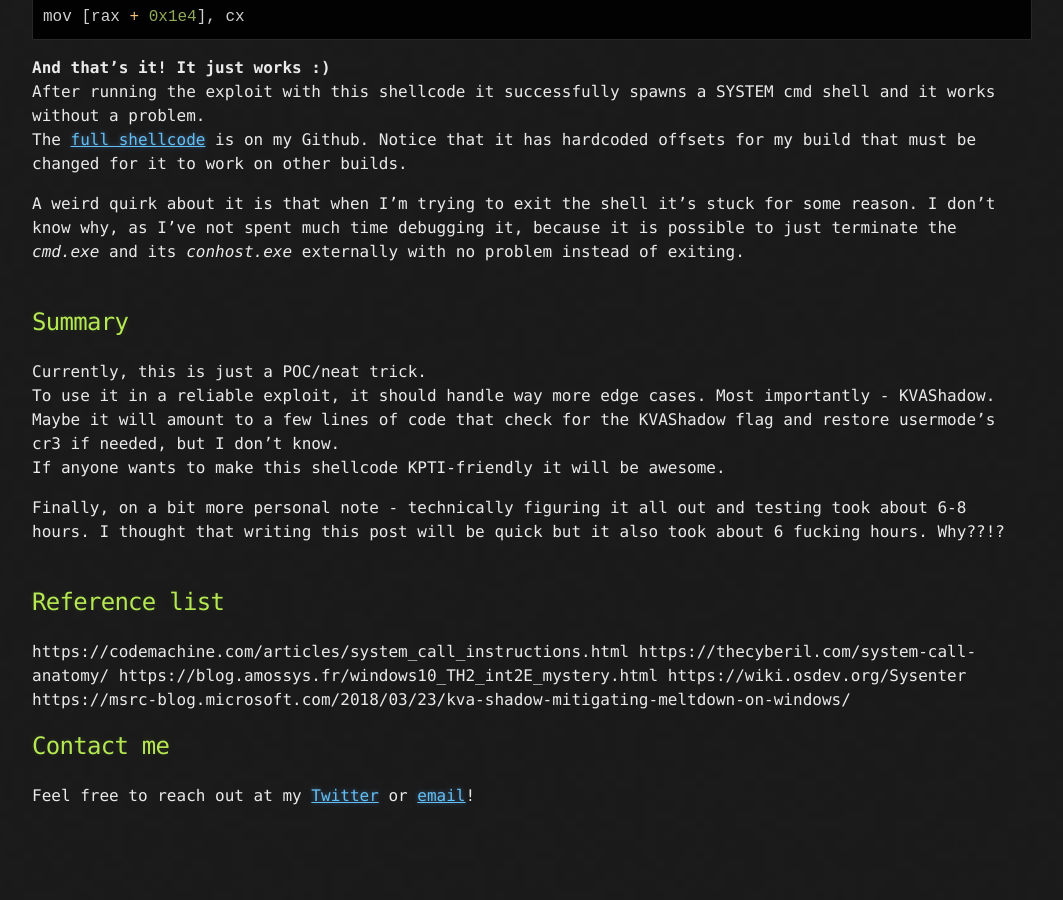
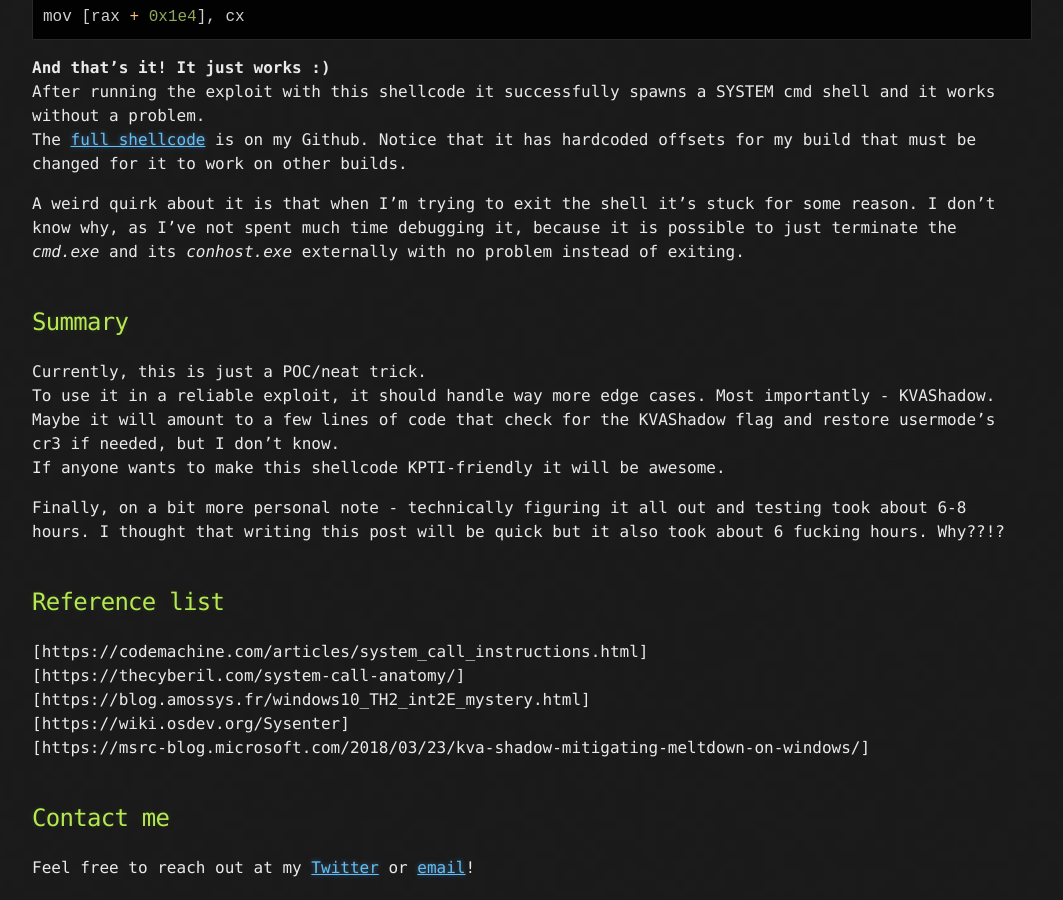
Before and after one commit to Kristal-g/kristal-g.github.io, a Jekyll site: the page built from _posts/2021-05-08-SYSRET_Shellcode.md, in a window 1280 px wide and 900 px high, scrolled down 4861 px. Shown: the whole window, without its empty margins (108-1171 px from the left). Built offline with Jekyll 4.4.1, drawn with Linux system fonts in a browser that asks for light colours; before the commit the page ends 5689 px from its top, so only the background shows below that.

```diff
--- a/_posts/2021-05-08-SYSRET_Shellcode.md
+++ b/_posts/2021-05-08-SYSRET_Shellcode.md
@@ -168,11 +168,11 @@ Finally, on a bit more personal note - technically figuring it all out and testi
 <br/>
 
 ## Reference list
-https://codemachine.com/articles/system_call_instructions.html
-https://thecyberil.com/system-call-anatomy/
-https://blog.amossys.fr/windows10_TH2_int2E_mystery.html
-https://wiki.osdev.org/Sysenter
-https://msrc-blog.microsoft.com/2018/03/23/kva-shadow-mitigating-meltdown-on-windows/
+[https://codemachine.com/articles/system_call_instructions.html]
+[https://thecyberil.com/system-call-anatomy/]
+[https://blog.amossys.fr/windows10_TH2_int2E_mystery.html]
+[https://wiki.osdev.org/Sysenter]
+[https://msrc-blog.microsoft.com/2018/03/23/kva-shadow-mitigating-meltdown-on-windows/]
 <br/>
 
 ## Contact me
```
